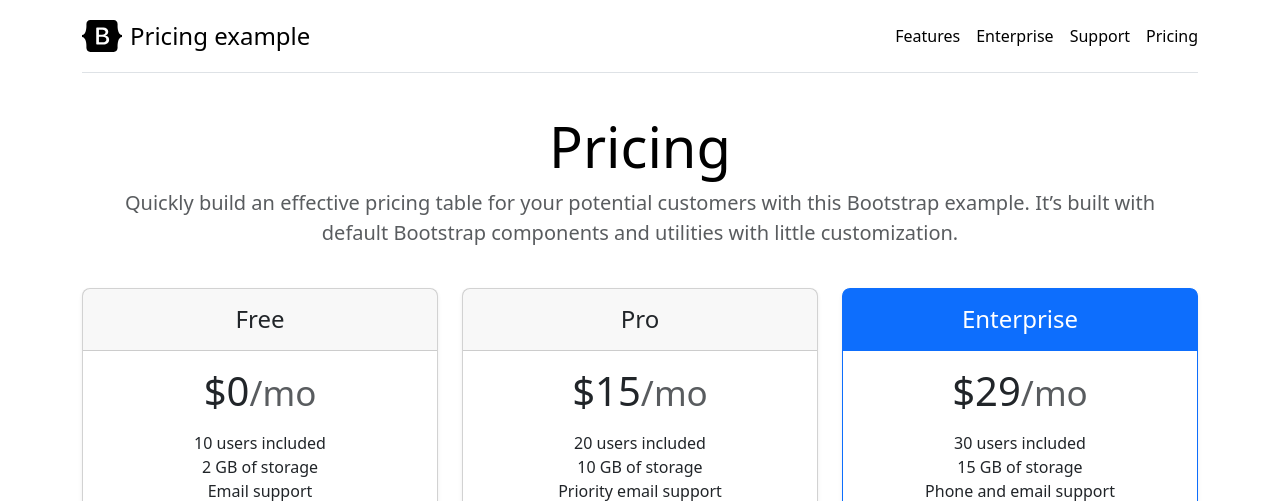
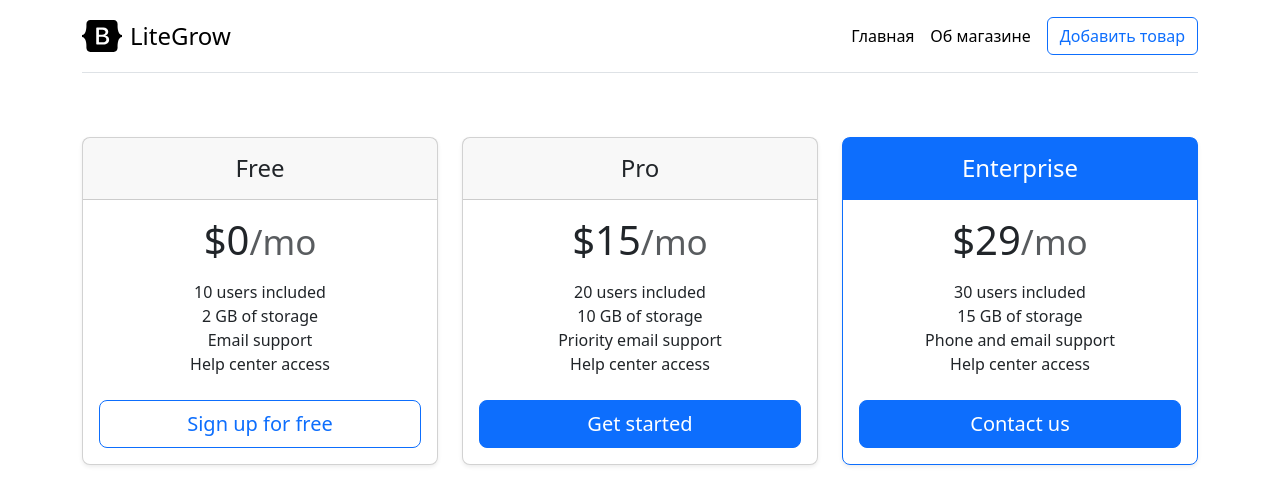
Before and after one commit to ZEFERUS777/weba, a Flask app: page / in a window 1280 px wide. Shown: the top 501 px of the page. Run offline with Flask 3, Linux system fonts and the light colour scheme; parts of the project's set-up code (start-up, migrations or seed data) failed here and were passed over; some libraries are stand-ins or nearby versions.

```diff
--- a/main.py
+++ b/main.py
@@ -1,8 +1,11 @@
 from flask import Flask, render_template
+from flask_sqlalchemy import SQLAlchemy
+
 
 
 app = Flask(__name__)
-
+app.config["SQLALCHEMY_DATABASE_URI"] = "sqlite:///shop.db"
+db = DQLAlchemy(app)
 
 @app.route("/")
 def index():
--- a/templates/about.html
+++ b/templates/about.html
@@ -4,5 +4,4 @@
 <div class="container">
     <h1>Об магазине</h1>
 </div>
-
 {% endblock %}
--- a/templates/base.html
+++ b/templates/base.html
@@ -103,22 +103,18 @@
                             d="M24.509 0c-6.733 0-11.715 5.893-11.492 12.284.214 6.14-.064 14.092-2.066 20.577C8.943 39.365 5.547 43.485 0 44.014v5.972c5.547.529 8.943 4.649 10.951 11.153 2.002 6.485 2.28 14.437 2.066 20.577C12.794 88.106 17.776 94 24.51 94H93.5c6.733 0 11.714-5.893 11.491-12.284-.214-6.14.064-14.092 2.066-20.577 2.009-6.504 5.396-10.624 10.943-11.153v-5.972c-5.547-.529-8.934-4.649-10.943-11.153-2.002-6.484-2.28-14.437-2.066-20.577C105.214 5.894 100.233 0 93.5 0H24.508zM80 57.863C80 66.663 73.436 72 62.543 72H44a2 2 0 01-2-2V24a2 2 0 012-2h18.437c9.083 0 15.044 4.92 15.044 12.474 0 5.302-4.01 10.049-9.119 10.88v.277C75.317 46.394 80 51.21 80 57.863zM60.521 28.34H49.948v14.934h8.905c6.884 0 10.68-2.772 10.68-7.727 0-4.643-3.264-7.207-9.012-7.207zM49.948 49.2v16.458H60.91c7.167 0 10.964-2.876 10.964-8.281 0-5.406-3.903-8.178-11.425-8.178H49.948z"
                             fill="currentColor"></path>
                     </svg>
-                    <span class="fs-4">Pricing example</span>
+                    <span class="fs-4">LiteGrow</span>
+
                 </a>
 
                 <nav class="d-inline-flex mt-2 mt-md-0 ms-md-auto">
-                    <a class="me-3 py-2 link-body-emphasis text-decoration-none" href="#">Features</a>
-                    <a class="me-3 py-2 link-body-emphasis text-decoration-none" href="#">Enterprise</a>
-                    <a class="me-3 py-2 link-body-emphasis text-decoration-none" href="#">Support</a>
-                    <a class="py-2 link-body-emphasis text-decoration-none" href="#">Pricing</a>
+                    <a class="me-3 py-2 link-body-emphasis text-decoration-none" href="/">Главная</a>
+                    <a class="me-3 py-2 link-body-emphasis text-decoration-none" href="/about">Об магазине</a>
                 </nav>
+                <a class="btn btn-outline-primary">Добавить товар</a>
             </div>
 
             <div class="pricing-header p-3 pb-md-4 mx-auto text-center">
-                <h1 class="display-4 fw-normal text-body-emphasis">Pricing</h1>
-                <p class="fs-5 text-body-secondary">Quickly build an effective pricing table for your potential
-                    customers with this Bootstrap example. It’s built with default Bootstrap components and utilities
-                    with little customization.</p>
             </div>
         </header>
 
```
